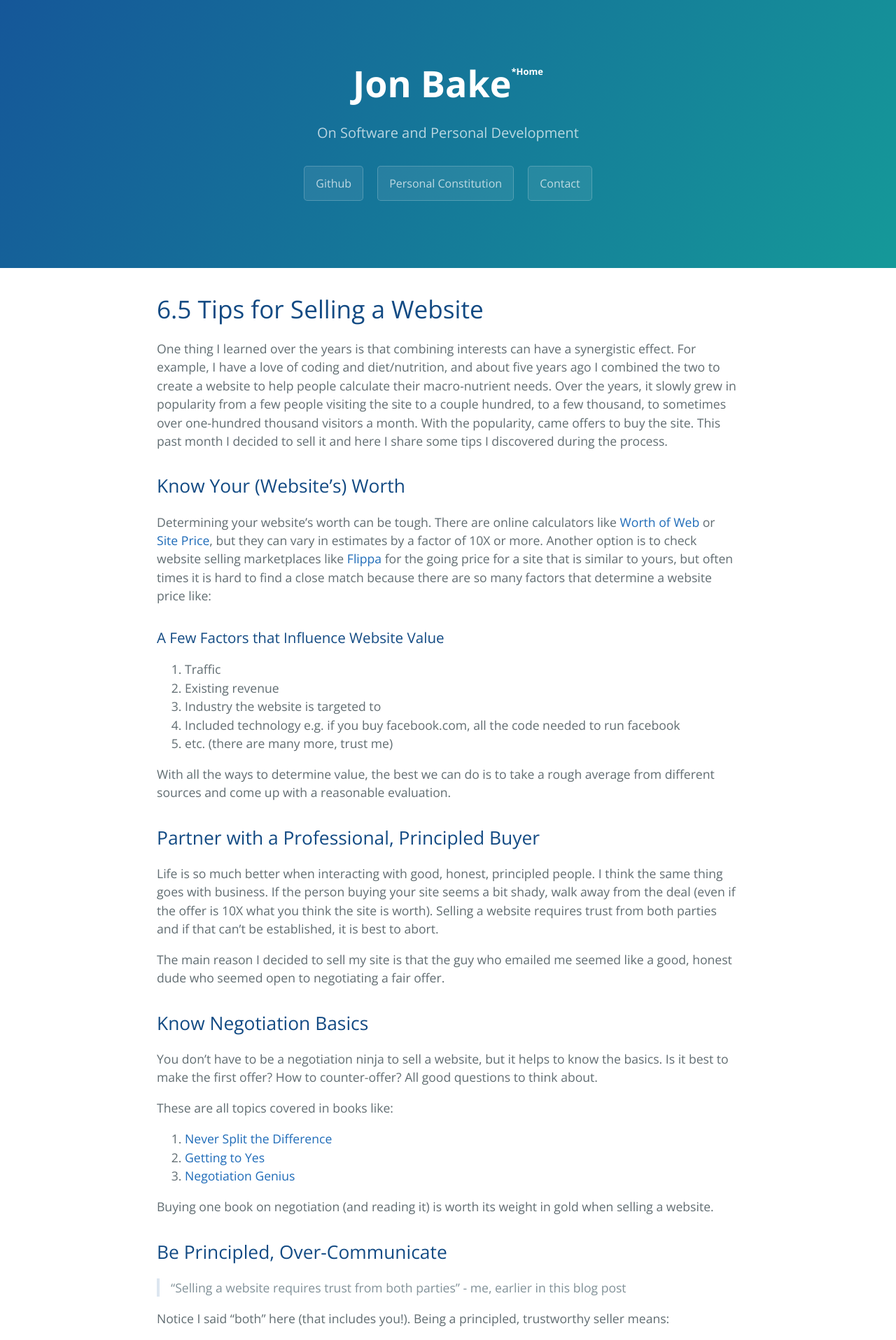
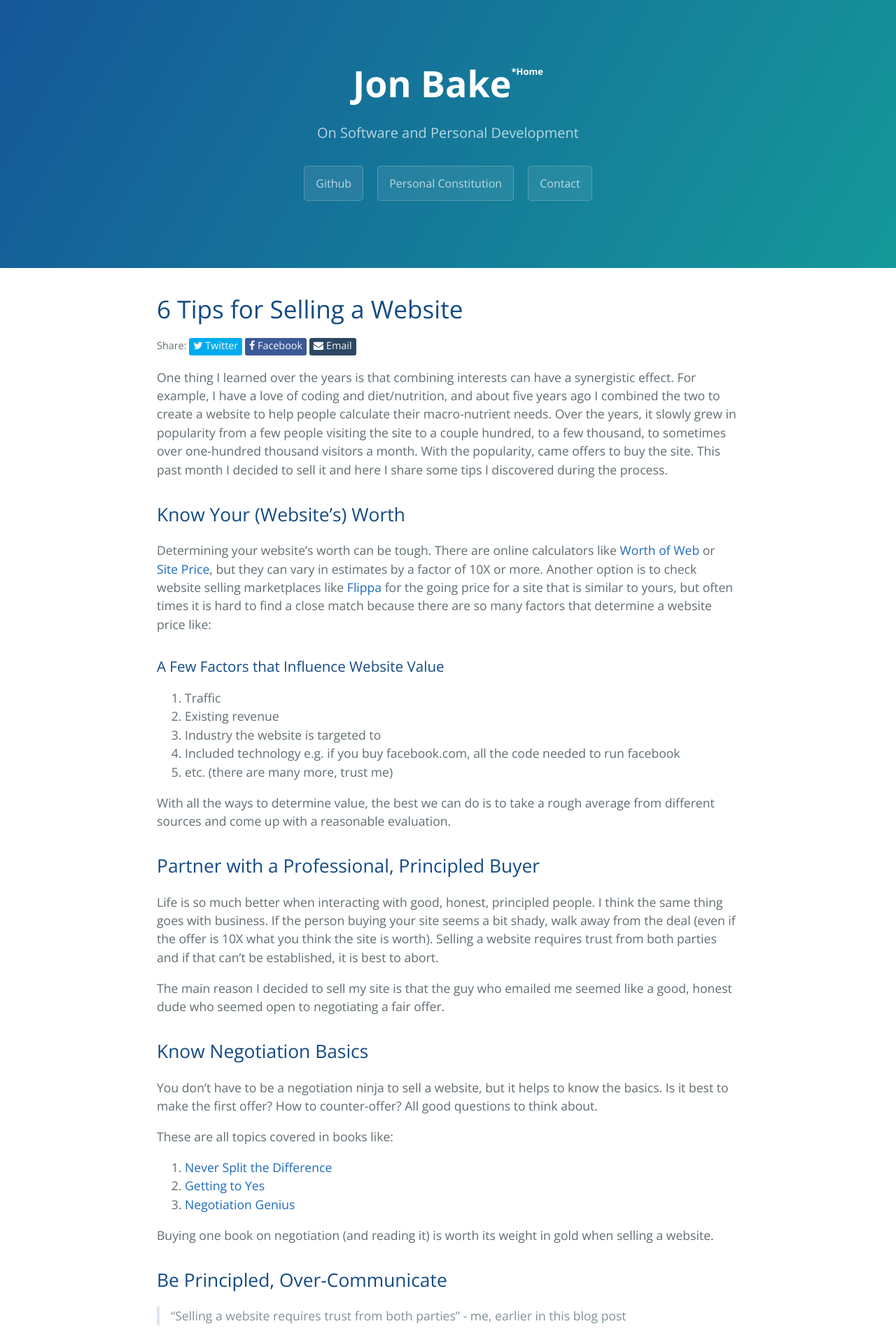
Before and after one commit to jonmbake/jonbake.com, a Jekyll site: the page built from blog/_posts/2018-04-03-tips-for-selling-website.md, in a window 1280 px wide. Shown: the top 1915 px of the page at 70% size. Built offline with Jekyll 4.4.1, drawn with Linux system fonts in a browser that asks for light colours; some of the changed text lies outside the part shown.

Commit message:
Add share buttons

```diff
--- a/_config.yml
+++ b/_config.yml
@@ -11,3 +11,10 @@ header_buttons:
   - name: Contact
     url: 'contact.html'
     internal: true
+defaults:
+  -
+    scope:
+      path: "blog"      # empty string for all files
+      type: posts   # limit to posts
+    values:
+      is_post: true # automatically set is_post=true for all posts
--- /dev/null
+++ b/_includes/social-share.html
@@ -0,0 +1,8 @@
+{% if page.is_post %}
+<div class="social-share">
+  Share:
+  <a class="social-btn twitter-share" href="https://twitter.com/intent/tweet?text={{ page.title | url_encode }}&url={{ site.url | url_encode }}{{ page.url | url_encode }}" rel="nofollow" target="_blank" title="Share on Twitter"><i class="fa fa-twitter" aria-hidden="true"></i> Twitter</a>
+  <a class="social-btn fb-share" href="https://facebook.com/sharer.php?u={{ site.url | url_encode }}{{ page.url | url_encode }}" rel="nofollow" target="_blank" title="Share on Facebook"><i class="fa fa-facebook" aria-hidden="true"></i> Facebook</a>
+  <a class="social-btn email-share" href="mailto:?subject=Blog post to check out&amp;body={{ site.url | url_encode }}{{ page.url | url_encode }}" title="Share via Email"><i class="fa fa-envelope" aria-hidden="true"></i> Email</a>
+</div>
+{% endif %}
--- a/_layouts/default.html
+++ b/_layouts/default.html
@@ -27,8 +27,9 @@
 
     <section class="main-content">
       <h1>{{ page.title }}</h1>
+      {% include social-share.html %}
       {{ content }}
-
+      {% include social-share.html %}
       <footer class="site-footer">
         <p>
           The content of this site is licensed under the <a href="https://creativecommons.org/licenses/by/3.0/">
--- /dev/null
+++ b/_sass/social-buttons.scss
@@ -0,0 +1,26 @@
+.social-share {
+  font-size: .9rem;
+  a {
+    border-radius: 3px;
+    box-sizing: border-box;
+    color: #fafafa;
+    cursor: pointer;
+    display: inline-block;
+    line-height: 1.5;
+    padding: 0 6px 3px;
+    text-align: center;
+    text-decoration: none;
+
+    &.fb-share {
+      background: #3B5997
+    }
+
+    &.twitter-share {
+      background: #00aced;
+    }
+
+    &.email-share {
+      background: #2c4762;
+    }
+  }
+}
--- a/assets/css/style.scss
+++ b/assets/css/style.scss
@@ -2,3 +2,4 @@
 ---
 
 @import 'jekyll-theme-cayman';
+@import 'social-buttons';
--- a/blog/_posts/2018-04-03-tips-for-selling-website.md
+++ b/blog/_posts/2018-04-03-tips-for-selling-website.md
@@ -1,6 +1,6 @@
 ---
 layout: default
-title: "6.5 Tips for Selling a Website"
+title: "6 Tips for Selling a Website"
 tags:
   - business
 ---
```
